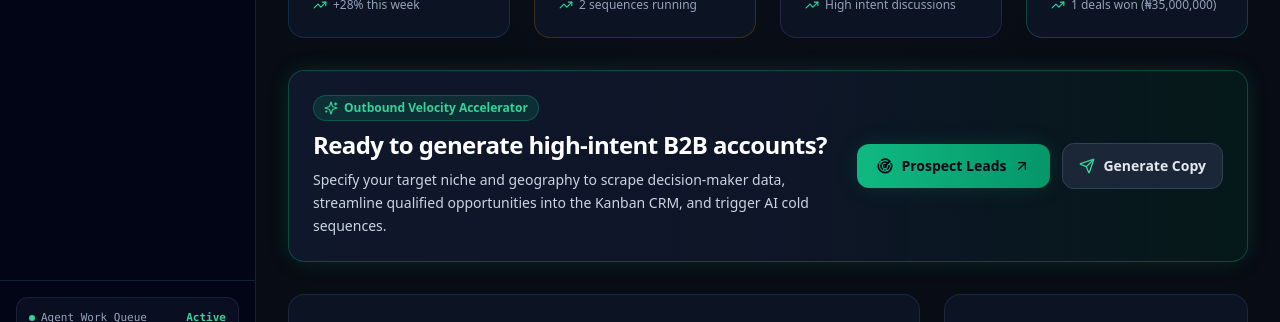
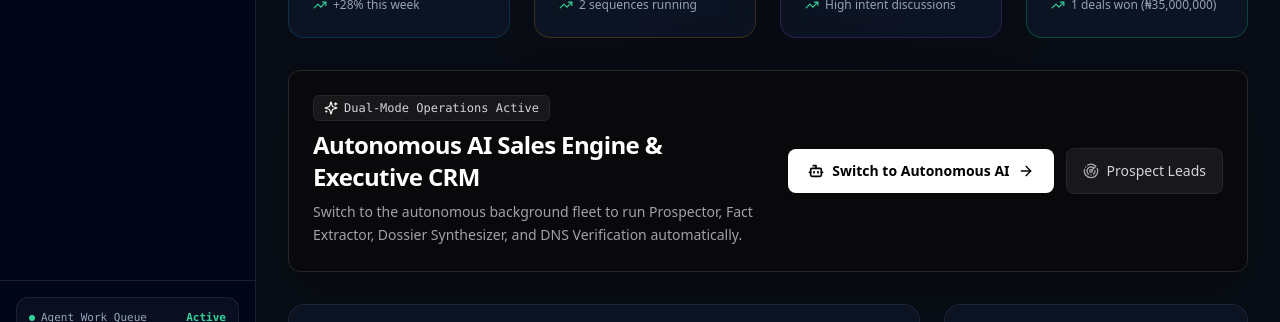
Before and after one commit to EKEM-INI/Iwaju-Marketing-, a Next.js app: page / in a window 1280 px wide. Both pictures are taken after a click on the button "Continue with Google". Shown: the part 363-685 px from the top of the page. Built offline with nearby package versions, Linux system fonts and the light colour scheme; no server answers.

Commit message:
style: switch dark theme to pitch black and add direct Autonomous AI launcher on dashboard

```diff
--- a/app/globals.css
+++ b/app/globals.css
@@ -3,7 +3,7 @@
 @tailwind utilities;
 
 :root {
-  --background: #080c14;
+  --background: #000000;
   --foreground: #f8fafc;
 }
 
@@ -20,7 +20,7 @@ body {
 }
 
 ::-webkit-scrollbar-track {
-  background: #090e17;
+  background: #000000;
 }
 
 ::-webkit-scrollbar-thumb {
--- a/components/dashboard/QuickActionBanner.tsx
+++ b/components/dashboard/QuickActionBanner.tsx
@@ -2,42 +2,40 @@
 
 import React from "react";
 import Link from "next/link";
-import { Radar, Send, Kanban, ArrowUpRight, Sparkles } from "lucide-react";
+import { Radar, Send, Bot, ArrowRight, Sparkles } from "lucide-react";
 
 export function QuickActionBanner() {
   return (
-    <div className="relative overflow-hidden rounded-2xl bg-gradient-to-r from-slate-900 via-slate-900/90 to-emerald-950/40 border border-emerald-500/30 p-6 shadow-glow">
+    <div className="relative overflow-hidden rounded-xl bg-zinc-950 border border-zinc-800 p-6 shadow-2xl">
       <div className="relative z-10 flex flex-col md:flex-row md:items-center justify-between gap-6">
         <div className="space-y-2 max-w-xl">
-          <div className="inline-flex items-center gap-1.5 px-2.5 py-1 rounded-full bg-emerald-500/15 border border-emerald-500/30 text-emerald-400 text-xs font-semibold">
-            <Sparkles className="w-3.5 h-3.5" />
-            <span>Outbound Velocity Accelerator</span>
+          <div className="inline-flex items-center gap-1.5 px-2.5 py-1 rounded-md bg-zinc-900 border border-zinc-800 text-zinc-300 text-xs font-mono">
+            <Sparkles className="w-3.5 h-3.5 text-white" />
+            <span>Dual-Mode Operations Active</span>
           </div>
           <h2 className="text-xl sm:text-2xl font-bold text-white tracking-tight">
-            Ready to generate high-intent B2B accounts?
+            Autonomous AI Sales Engine &amp; Executive CRM
           </h2>
-          <p className="text-sm text-slate-300 leading-relaxed">
-            Specify your target niche and geography to scrape decision-maker data,
-            streamline qualified opportunities into the Kanban CRM, and trigger AI cold sequences.
+          <p className="text-sm text-zinc-400 leading-relaxed">
+            Switch to the autonomous background fleet to run Prospector, Fact Extractor, Dossier Synthesizer, and DNS Verification automatically.
           </p>
         </div>
 
         <div className="flex flex-wrap sm:flex-nowrap items-center gap-3 shrink-0">
           <Link
+            href="/autonomous"
+            className="flex-1 sm:flex-initial inline-flex items-center justify-center gap-2 px-5 py-3 rounded-lg bg-white hover:bg-zinc-200 text-black font-semibold text-sm transition-all duration-200 shadow-sm"
+          >
+            <Bot className="w-4 h-4 stroke-[2.5]" />
+            <span>Switch to Autonomous AI</span>
+            <ArrowRight className="w-4 h-4" />
+          </Link>
+          <Link
             href="/prospecting"
-            className="flex-1 sm:flex-initial inline-flex items-center justify-center gap-2 px-5 py-3 rounded-xl bg-gradient-to-r from-emerald-500 to-emerald-600 hover:from-emerald-400 hover:to-emerald-500 text-slate-950 font-bold text-sm shadow-glow hover:shadow-glow-lg transition-all duration-200"
+            className="flex-1 sm:flex-initial inline-flex items-center justify-center gap-2 px-4 py-3 rounded-lg bg-zinc-900 hover:bg-zinc-800 text-zinc-300 font-medium text-sm border border-zinc-800 transition-colors"
           >
-            <Radar className="w-4 h-4 stroke-[2.5]" />
+            <Radar className="w-4 h-4 text-zinc-400" />
             <span>Prospect Leads</span>
-            <ArrowUpRight className="w-4 h-4" />
-          </Link>
-
-          <Link
-            href="/outreach"
-            className="flex-1 sm:flex-initial inline-flex items-center justify-center gap-2 px-4 py-3 rounded-xl bg-slate-800/90 hover:bg-slate-700/80 text-slate-200 font-semibold text-sm border border-slate-700 transition-colors"
-          >
-            <Send className="w-4 h-4 text-emerald-400" />
-            <span>Generate Copy</span>
           </Link>
         </div>
       </div>
--- a/components/layout/AppShell.tsx
+++ b/components/layout/AppShell.tsx
@@ -16,7 +16,7 @@ export function AppShell({ children }: { children: React.ReactNode }) {
     <AuthProvider>
       <LoginGate>
         <ToastProvider>
-          <div className="flex h-screen bg-[#080c14] text-slate-100 overflow-hidden font-sans antialiased selection:bg-emerald-500/30 selection:text-emerald-200 relative">
+          <div className="flex h-screen bg-black text-slate-100 overflow-hidden font-sans antialiased selection:bg-emerald-500/30 selection:text-emerald-200 relative">
             <Sidebar className="hidden lg:flex" />
 
             {mobileMenuOpen && (
```
